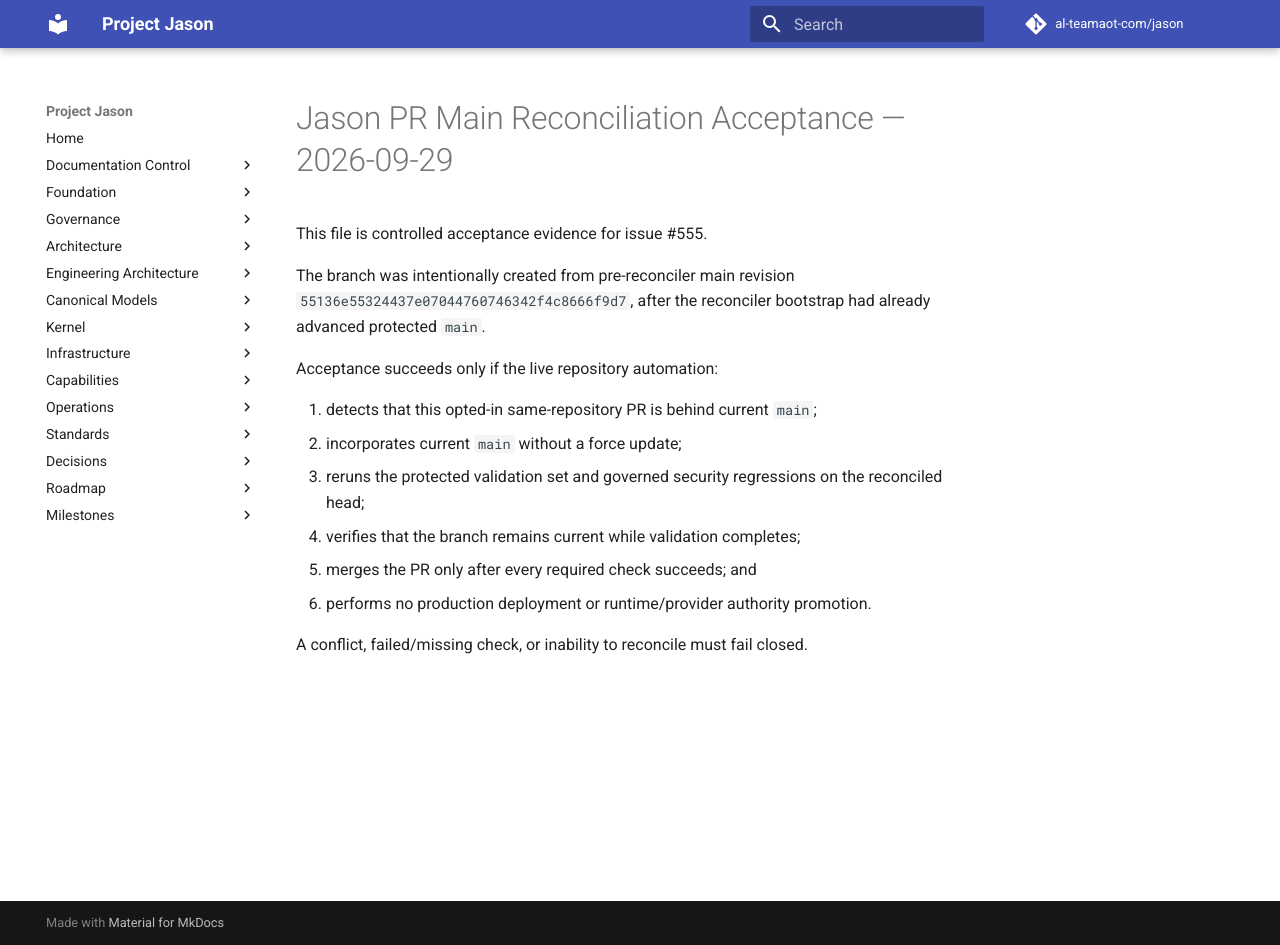
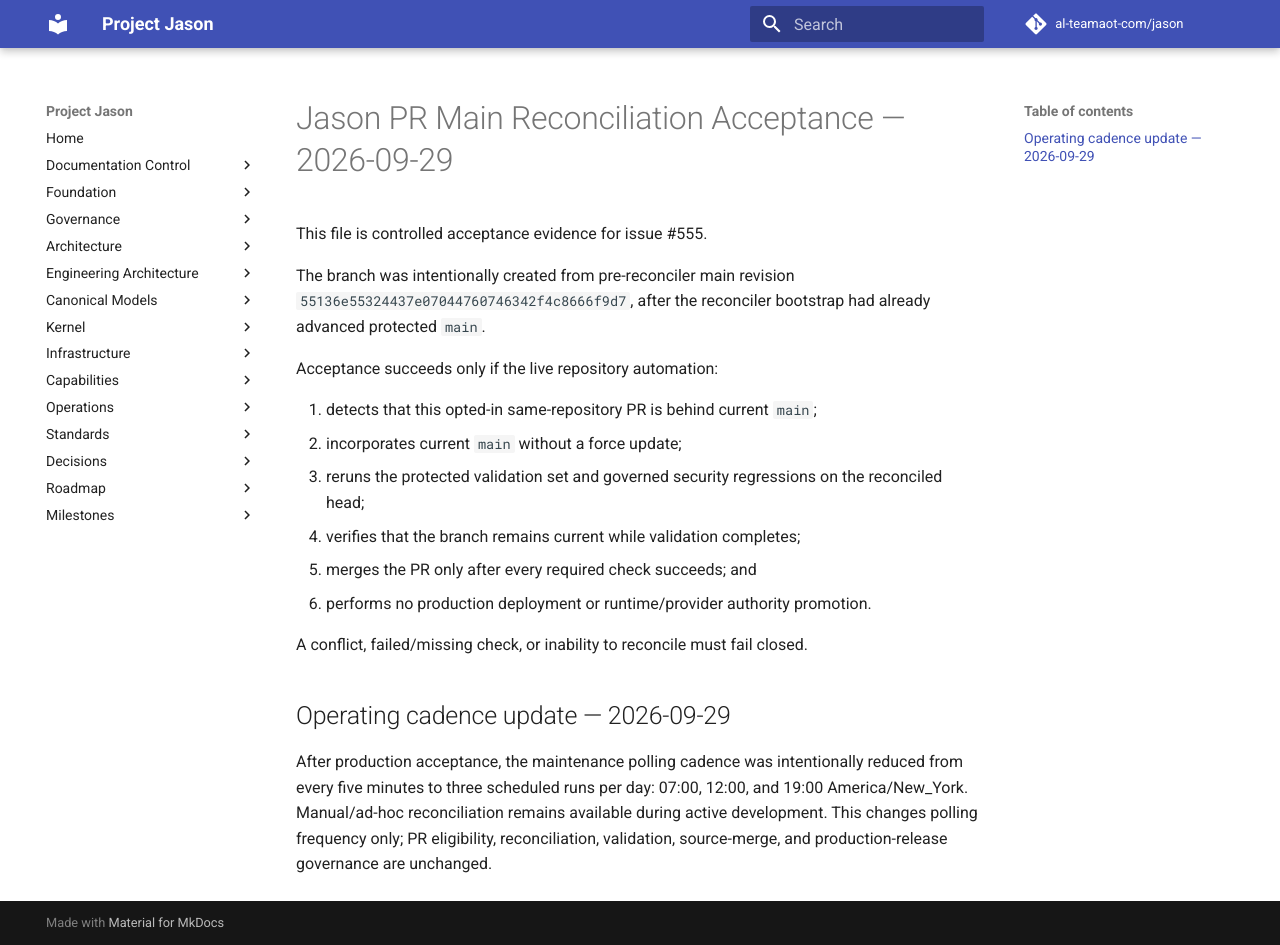
Before and after one commit to al-teamaot-com/jason, an MkDocs documentation site: the page built from docs/sessions/Jason-PR-Main-Reconciliation-Acceptance-2026-09-29.md, in a window 1280 px wide and 945 px high. Built offline with MkDocs 1.6.1 and Material for MkDocs 9.7.7, drawn with Linux system fonts in a browser that asks for light colours; comment, search, counter and statistics services are not loaded.

Commit message:
Document reduced PR reconciliation cadence

```diff
--- a/docs/sessions/Jason-PR-Main-Reconciliation-Acceptance-2026-09-29.md
+++ b/docs/sessions/Jason-PR-Main-Reconciliation-Acceptance-2026-09-29.md
@@ -17,3 +17,7 @@ Acceptance succeeds only if the live repository automation:
 6. performs no production deployment or runtime/provider authority promotion.
 
 A conflict, failed/missing check, or inability to reconcile must fail closed.
+
+## Operating cadence update — 2026-09-29
+
+After production acceptance, the maintenance polling cadence was intentionally reduced from every five minutes to three scheduled runs per day: 07:00, 12:00, and 19:00 America/New_York. Manual/ad-hoc reconciliation remains available during active development. This changes polling frequency only; PR eligibility, reconciliation, validation, source-merge, and production-release governance are unchanged.
```
